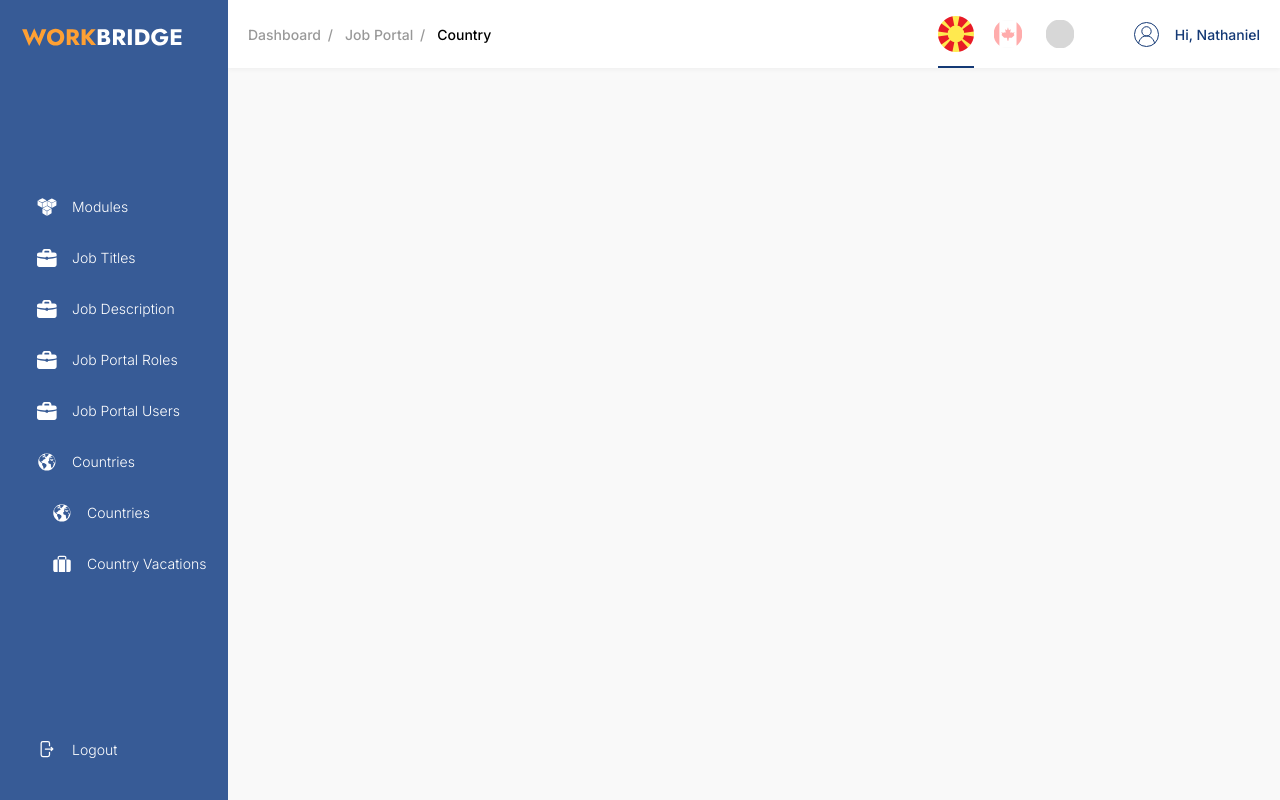
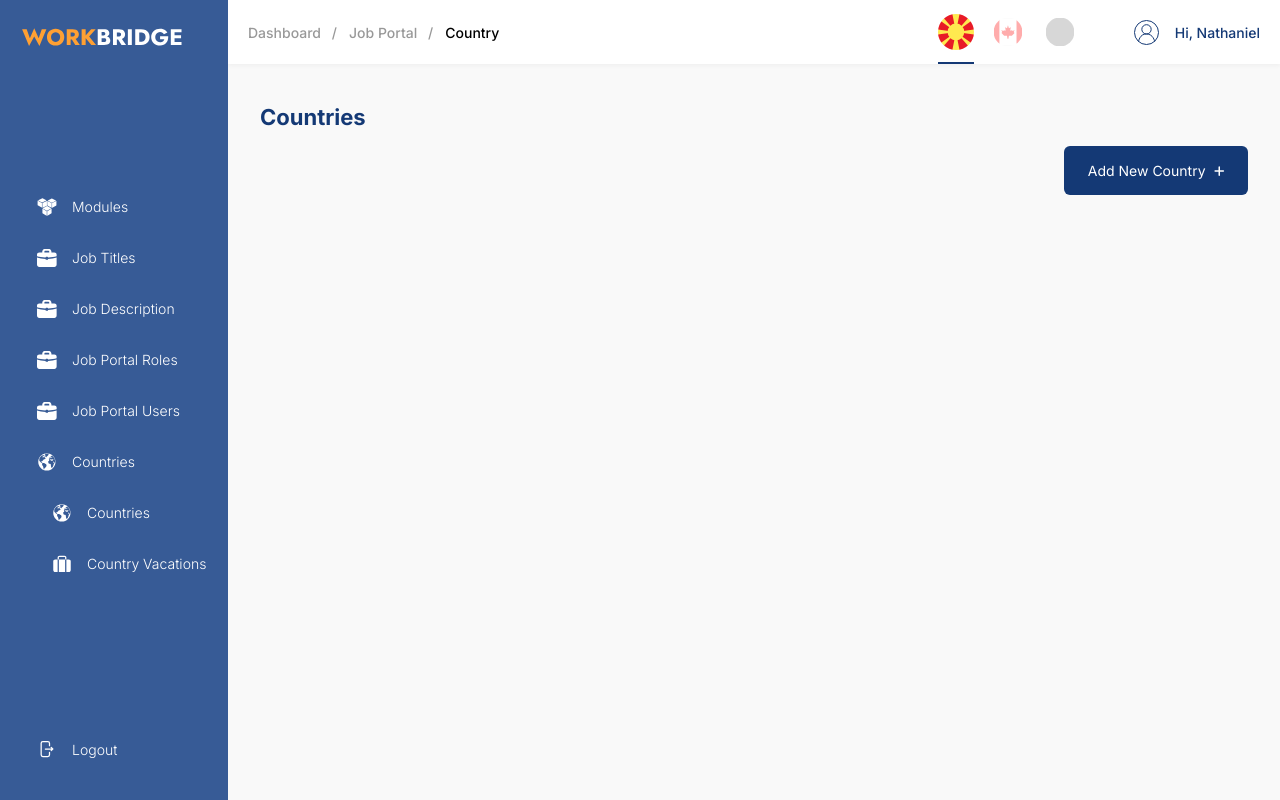
Before and after one commit to srq95/test-assignment, a Next.js app: page / in a window 1280 px wide. Built offline with nearby package versions, Linux system fonts and the light colour scheme; grey boxes are pictures that could not be loaded.

Commit message:
Added: Dashboard Head

```diff
--- a/src/components/Header/Header.module.css
+++ b/src/components/Header/Header.module.css
@@ -21,7 +21,7 @@
 }
 
 .flagsList > li {
-  padding: 1rem 0.5rem;
+  padding: 0.875rem 0.5rem;
 }
 
 .flagsList > li > a {
@@ -33,7 +33,7 @@
   content: "";
   position: absolute;
   left: 0;
-  bottom: -1rem;
+  bottom: -0.875rem;
   width: 0%;
   height: 0.125rem;
   background: var(--primary);
--- a/src/elements/Breadcrumb/Breadcrumb.module.css
+++ b/src/elements/Breadcrumb/Breadcrumb.module.css
@@ -8,7 +8,7 @@
 .breadcrumb > li > a {
   position: relative;
   display: inline-block;
-  padding-right: 0.75rem;
+  padding-right: 1rem;
   text-decoration: none;
   color: #000;
   font-weight: 500;
@@ -19,7 +19,7 @@
 }
 
 .breadcrumb > li:not(:first-child) > a {
-  padding-left: .75rem;
+  padding-left: 0.75rem;
 }
 
 .breadcrumb > li:not(:last-child) > a::before {
--- a/src/pages/index.tsx
+++ b/src/pages/index.tsx
@@ -2,6 +2,7 @@ import Head from "next/head";
 import { Inter } from "next/font/google";
 import SideMenu from "@/components/SideMenu";
 import Header from "@/components/Header";
+import DashboardHead from "@/sections/DashbroardHead";
 
 const inter = Inter({ subsets: ["latin"] });
 
@@ -18,6 +19,9 @@ export default function Home() {
         <SideMenu />
         <section className="dashboardArea">
           <Header />
+          <section className="dashboardBodyArea">
+            <DashboardHead />
+          </section>
         </section>
       </main>
     </>
--- /dev/null
+++ b/src/sections/DashbroardHead/DashbroardHead.module.css
@@ -0,0 +1,30 @@
+
+.dashboardHead > h1 {
+  font-size: 1.375rem;
+  color: var(--primary);
+  font-weight: 700;
+  margin-bottom: 1rem;
+}
+
+.dashboardTopRightLink {
+  display: flex;
+  justify-content: flex-end;
+  margin-bottom: 2rem;
+}
+
+.dashboardTopRightLink > button {
+  display: flex;
+  color: #fff;
+  background: var(--primary);
+  align-items: center;
+  border: 0;
+  outline: 0;
+  border-radius: var(--border-radius);
+  white-space: nowrap;
+  padding: 0.875rem 1.5rem;
+  gap: 0.5rem;
+}
+
+.dashboardTopRightLink > button > svg {
+  height: 0.75rem;
+}
--- /dev/null
+++ b/src/sections/DashbroardHead/index.tsx
@@ -0,0 +1,21 @@
+import { FontAwesomeIcon } from "@fortawesome/react-fontawesome";
+import { faPlus } from "@fortawesome/free-solid-svg-icons";
+import style from "./DashbroardHead.module.css";
+
+const DashboardHead = () => {
+  return (
+    <>
+      <div className={style.dashboardHead}>
+        <h1>Countries</h1>
+      </div>
+      <div className={style.dashboardTopRightLink}>
+        <button type="button">
+          Add New Country
+          <FontAwesomeIcon icon={faPlus} />
+        </button>
+      </div>
+    </>
+  );
+};
+
+export default DashboardHead;
--- a/src/styles/globals.css
+++ b/src/styles/globals.css
@@ -3,6 +3,7 @@
   --primary: #143975;
   --light-primary: #375b96;
   --secondary: #ffa033;
+  --border-radius: 0.375rem;
 }
 
 html {
@@ -24,3 +25,7 @@ body {
 .dashboardArea {
   width: 100%;
 }
+
+.dashboardBodyArea {
+  padding: 2.5rem 2rem;
+}
```
